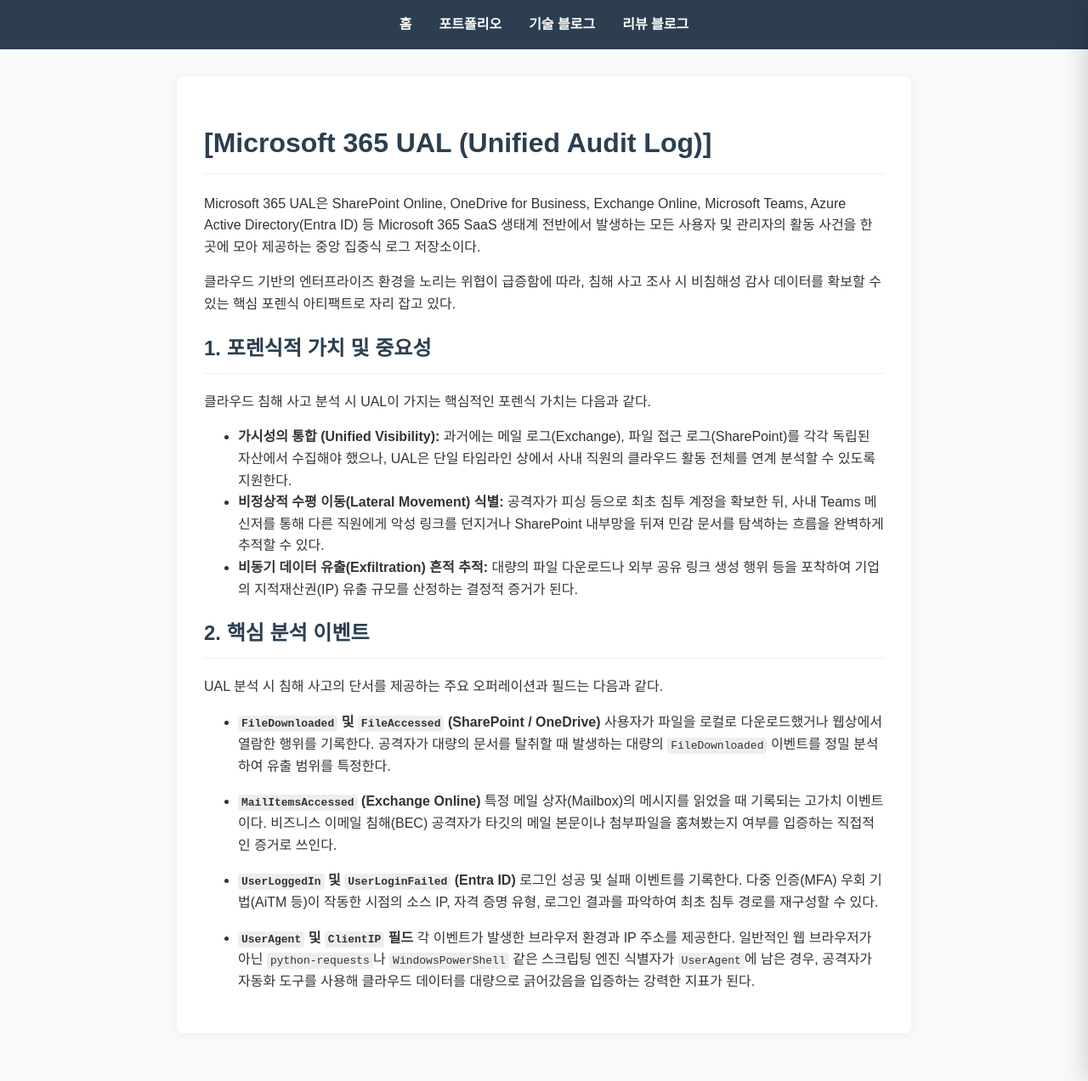
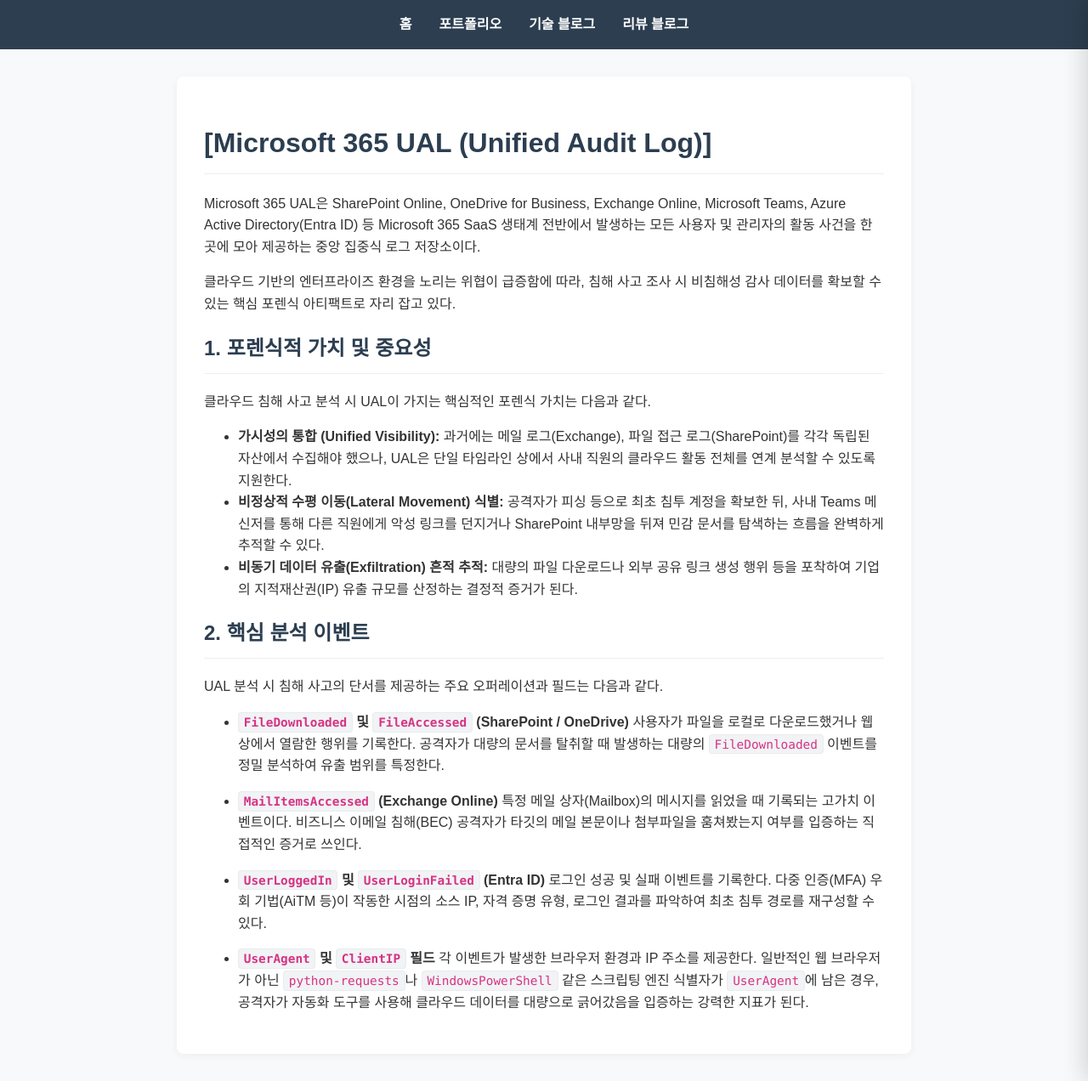
Before and after one commit to crowndaisy76/crowndaisy76.github.io, a Jekyll site: the page built from _review_posts/Detailed/M365_UAL.md, in a window 1280 px wide and 1272 px high. Shown: the whole window at 85% size. Built offline with Jekyll 4.4.1, drawn with Linux system fonts in a browser that asks for light colours.

Commit message:
Fix Review

```diff
--- a/_layouts/default.html
+++ b/_layouts/default.html
@@ -10,7 +10,15 @@
         nav a { color: white; text-decoration: none; font-weight: bold; }
         .container { max-width: 800px; margin: 2rem auto; padding: 2rem; background: white; border-radius: 8px; box-shadow: 0 2px 10px rgba(0,0,0,0.05); }
         h1, h2 { color: #2c3e50; border-bottom: 1px solid #eee; padding-bottom: 10px; }
-        code { background: #eee; padding: 2px 4px; border-radius: 4px; }
+        code {
+            background-color: #f1f3f5;
+            color: #d63384;
+            font-family: 'Consolas', 'Monaco', 'Courier New', monospace;
+            padding: 0.2em 0.4em;
+            border-radius: 4px;
+            font-size: 0.9em;
+            border: 1px solid #e9ecef;
+        }
         pre { background: #2c3e50; color: white; padding: 1rem; border-radius: 8px; overflow-x: auto; }
 
         /* [1] 일반 외부 하이퍼링크 스타일 (Wiki-Link 제외) */
```
